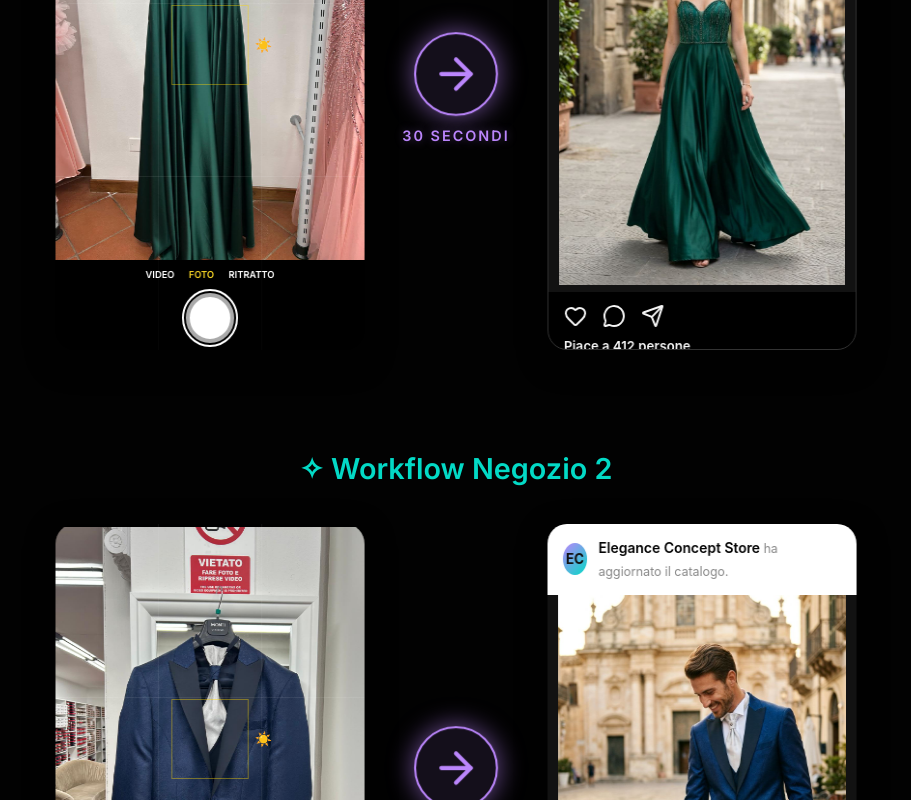
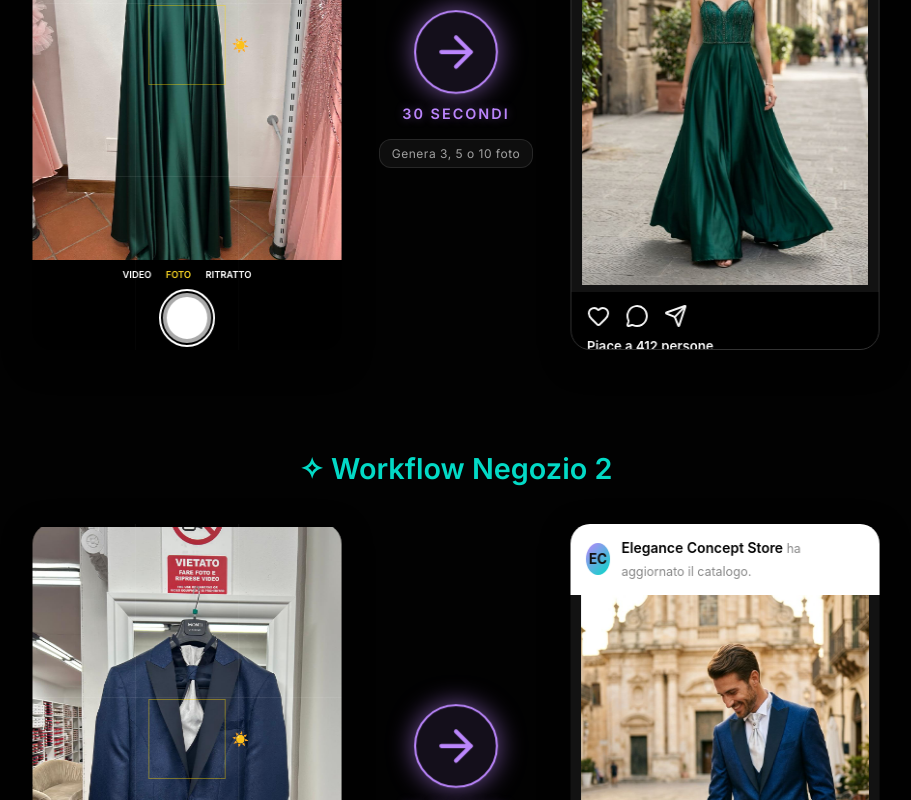
Before and after one commit to cloedesignmilan/SuperNexus, a Next.js app: page / in a window 1280 px wide. Shown: the part 1380-2180 px from the top of the page, without its empty margins (184-1095 px from the left). Built offline with nearby package versions, Linux system fonts and the light colour scheme; a web font is replaced by a local one.

Commit message:
feat(ui): add 3-5-10 image generation quantity indicator badge below workflow elapsed time

```diff
--- a/src/app/page.tsx
+++ b/src/app/page.tsx
@@ -84,6 +84,9 @@ export default function LandingPage() {
                       <ArrowRight size={48} color="#bb86fc" />
                     </div>
                     <div className="arrow-text">30 SECONDI</div>
+                    <div style={{ fontSize: '0.75rem', color: '#a0a0a0', textAlign: 'center', background: 'rgba(255,255,255,0.05)', padding: '4px 12px', borderRadius: '12px', border: '1px solid rgba(255,255,255,0.1)', marginTop: '4px', letterSpacing: '0.5px' }}>
+                      Genera 3, 5 o 10 foto
+                    </div>
                   </div>
 
                   {/* DOPO: SOCIAL MEDIA */}
```
